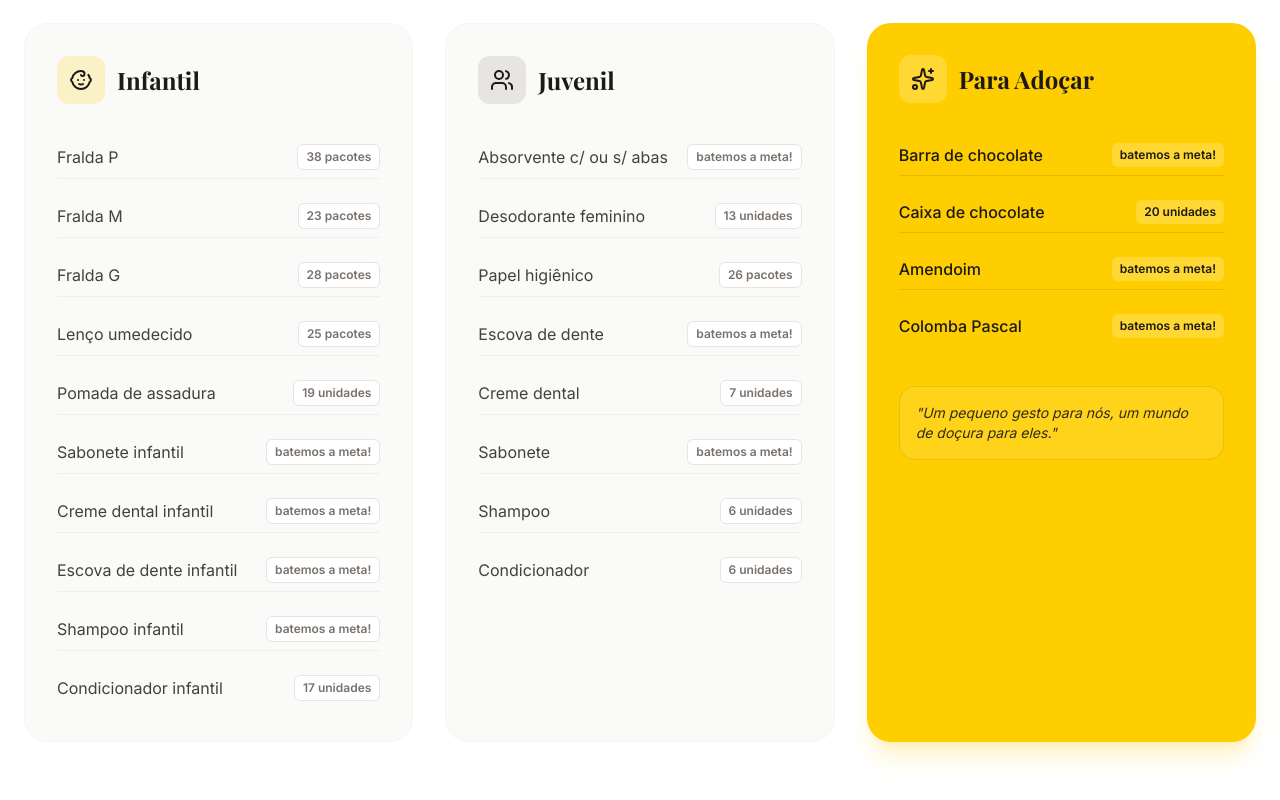
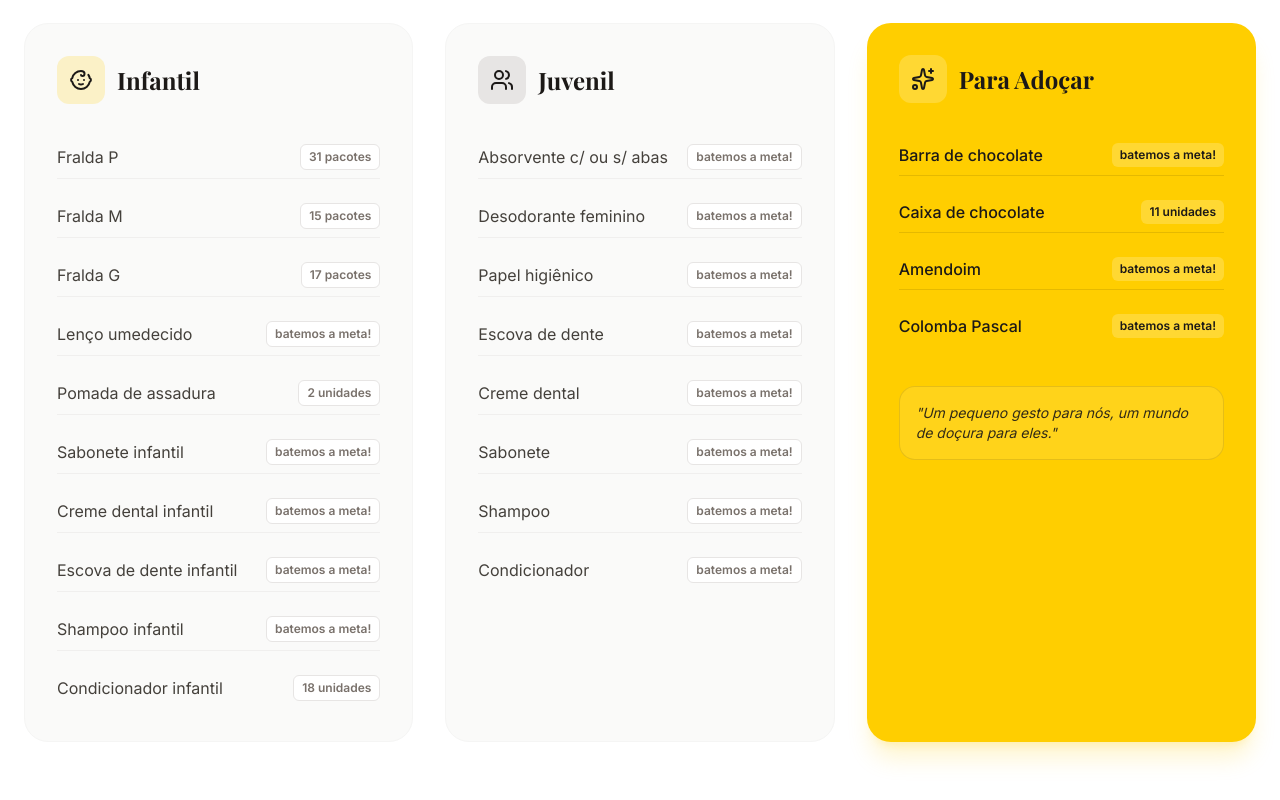
Before and after one commit to Leelesada/pascoa-landing-page, a React (Vite) app: page / in a window 1280 px wide. Shown: the part 2525-3325 px from the top of the page. Built offline with nearby package versions, Linux system fonts and the light colour scheme; a web font is replaced by a local one.

Commit message:
Update App.tsx

```diff
--- a/src/App.tsx
+++ b/src/App.tsx
@@ -14,32 +14,32 @@ import {
 } from "lucide-react";
 
 const itemsInfantil = [
-  { name: "Fralda P", qty: "38 pacotes" },
-  { name: "Fralda M", qty: "23 pacotes" },
-  { name: "Fralda G", qty: "28 pacotes" },
-  { name: "Lenço umedecido", qty: "25 pacotes" },
-  { name: "Pomada de assadura", qty: "19 unidades" },
+  { name: "Fralda P", qty: "31 pacotes" },
+  { name: "Fralda M", qty: "15 pacotes" },
+  { name: "Fralda G", qty: "17 pacotes" },
+  { name: "Lenço umedecido", qty: "batemos a meta!" },
+  { name: "Pomada de assadura", qty: "2 unidades" },
   { name: "Sabonete infantil", qty: "batemos a meta!" },
   { name: "Creme dental infantil", qty: "batemos a meta!" },
   { name: "Escova de dente infantil", qty: "batemos a meta!" },
   { name: "Shampoo infantil", qty: "batemos a meta!" },
-  { name: "Condicionador infantil", qty: "17 unidades" },
+  { name: "Condicionador infantil", qty: "18 unidades" },
 ];
 
 const itemsJuvenil = [
   { name: "Absorvente c/ ou s/ abas", qty: "batemos a meta!" },
-  { name: "Desodorante feminino", qty: "13 unidades" },
-  { name: "Papel higiênico", qty: "26 pacotes" },
+  { name: "Desodorante feminino", qty: "batemos a meta!" },
+  { name: "Papel higiênico", qty: "batemos a meta!" },
   { name: "Escova de dente", qty: "batemos a meta!" },
-  { name: "Creme dental", qty: "7 unidades" },
+  { name: "Creme dental", qty: "batemos a meta!" },
   { name: "Sabonete", qty: "batemos a meta!" },
-  { name: "Shampoo", qty: "6 unidades" },
-  { name: "Condicionador", qty: "6 unidades" },
+  { name: "Shampoo", qty: "batemos a meta!" },
+  { name: "Condicionador", qty: "batemos a meta!" },
 ];
 
 const itemsDoces = [
   { name: "Barra de chocolate", qty: "batemos a meta!" },
-  { name: "Caixa de chocolate", qty: "20 unidades" },
+  { name: "Caixa de chocolate", qty: "11 unidades" },
   { name: "Amendoim", qty: "batemos a meta!" },
   { name: "Colomba Pascal", qty: "batemos a meta!" },
 ];
```
